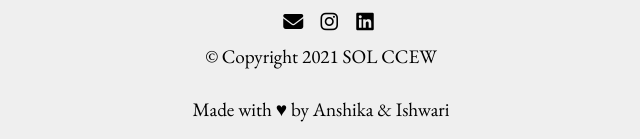
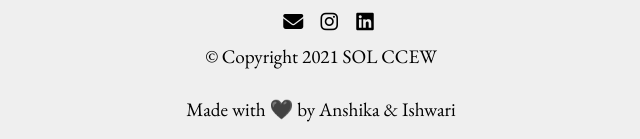
Before and after one commit to ishwari20/website, a plain HTML site: page course.html in a window 1280 px wide. Shown: the part 4870-5009 px from the top of the page, 319-959 px from the left. Drawn offline with nearby package versions, Linux system fonts and the light colour scheme.

Commit message:
Update course.html

```diff
--- a/course.html
+++ b/course.html
@@ -709,7 +709,7 @@
       <a href="https://www.instagram.com/sol_ccew/"><i class="social-icon fab fa-instagram fa-lg" style="color: black; margin-left: 4px;"></i></a>
       <a href="https://www.linkedin.com/company/summer-of-learning-cummins"><i class="fab fa-linkedin fa-lg" style="color: black; width: 50; margin-left: 5px; "></i></a>
       <p class="copyright">© Copyright 2021 SOL CCEW</p>
-      <p class="copyright">Made with ♥ by Anshika & Ishwari</p>
+      <p class="copyright">Made with 🖤 by Anshika & Ishwari</p>
     </div>
   </footer>
 
```
